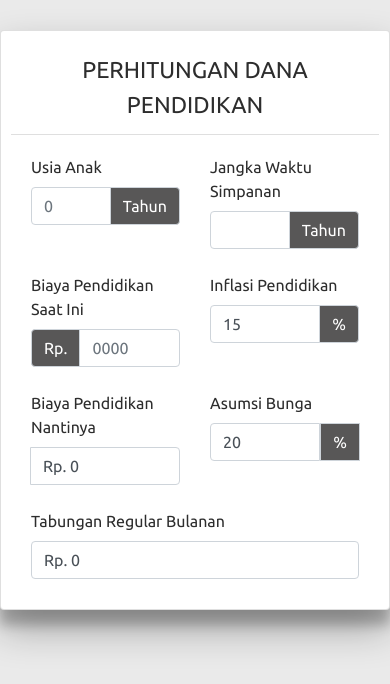
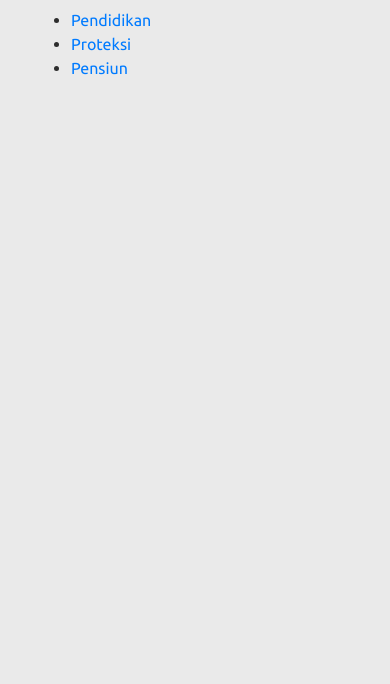
Before and after one commit to putralangkat97/putralangkat97.github.io, a plain HTML site: page index.html in a window 390 px wide. Drawn offline with Linux system fonts and the light colour scheme.

Commit message:
eighth commit

```diff
--- a/index.html
+++ b/index.html
@@ -14,88 +14,13 @@
 </head>
 <body>
     <div class="container">
-        <div class="row">
-            <div class="card card-1 col-md-6">
-                <div class="card-header">
-                    <div class="mb-0">Perhitungan Dana Pendidikan</div>
-                </div>
-                <div class="card-body">
-                    <form>
-                        <div class="row">
-                            <div class="col">
-                                <label>Usia Anak</label>
-                                <div class="input-group">
-                                    <input type="number" id="usia" class="form-control" placeholder="0" autocomplete="off" min="1" max="18" oninput="hitungJumlah();hitungBiaya();">
-                                    <div class="input-group-append">
-                                        <div class="input-group-text">Tahun</div>
-                                    </div>
-                                </div>
-                            </div>
-                            <div class="col">
-                                <label>Jangka Waktu Simpanan</label>
-                                <div class="input-group">
-                                    <output id="jangka" class="form-control"></output>
-                                    <div class="input-group-append">
-                                        <div class="input-group-text">Tahun</div>
-                                    </div>
-                                </div>
-                            </div>
-                        </div>
-                        <br>
-                        <div class="row">
-                            <div class="col">
-                                <label>Biaya Pendidikan Saat Ini</label>
-                                <div class="input-group">
-                                    <div class="input-group-prepend">
-                                        <div class="input-group-text">Rp.</div>
-                                    </div>
-                                    <input type="number" id="biaya" class="form-control" placeholder="0000" autocomplete="off" min="1" max="1000000000" oninput="hitungJumlah();hitungBiaya();">
-                                </div>
-                            </div>
-                            <div class="col">
-                                <label>Inflasi Pendidikan</label>
-                                <div class="input-group">
-                                    <input type="number" value="15" class="form-control" id="inflasi"  step=".1" oninput="hitungJumlah();hitungBiaya();">
-                                    <div class="input-group-append">
-                                        <div class="input-group-text">%</div>
-                                    </div>
-                                </div>
-                            </div>
-                        </div>
-                        <br>
-                        <div class="row">
-                            <div class="col">
-                                <label>Biaya Pendidikan Nantinya</label>
-                                <div class="input-group">
-                                    <div class="input-group-prepend">
-                                        <!-- <div class="input-group-text">Rp.</div> -->
-                                    </div>
-                                    <output class="form-control" id="biaya_nanti">Rp. 0</output>
-                                </div>
-                            </div>
-                            <div class="col">
-                                <label>Asumsi Bunga</label>
-                                <div class="input-group">
-                                    <input type="number" value="20" class="form-control" id="asumsi" step=".1" oninput="hitungJumlah();hitungBiaya();">
-                                    <div class="input-group-prepend">
-                                        <div class="input-group-text">%</div>
-                                    </div>
-                                </div>
-                            </div>
-                        </div>
-                        <br>
-                        <div class="row">
-                            <div class="col">
-                                <label>Tabungan Regular Bulanan</label>
-                                <div class="input-group">
-                                    <output id="tabungan_bulanan" class="form-control">Rp. 0</output>
-                                </div>
-                            </div>
-                        </div>
-                    </form>
-                </div>
-            </div>
-        </div>
+        <nav class="nav navbar">
+            <ul>
+                <li><a href="assets/pages/pendidikan.html">Pendidikan</a></li>
+                <li><a href="#">Proteksi</a></li>
+                <li><a href="#">Pensiun</a></li>
+            </ul>
+        </nav>
     </div>
 
     <!-- <form>
```
Also changed, not shown: assets/pages/pendidikan.html (added, +114 -0 lines).
